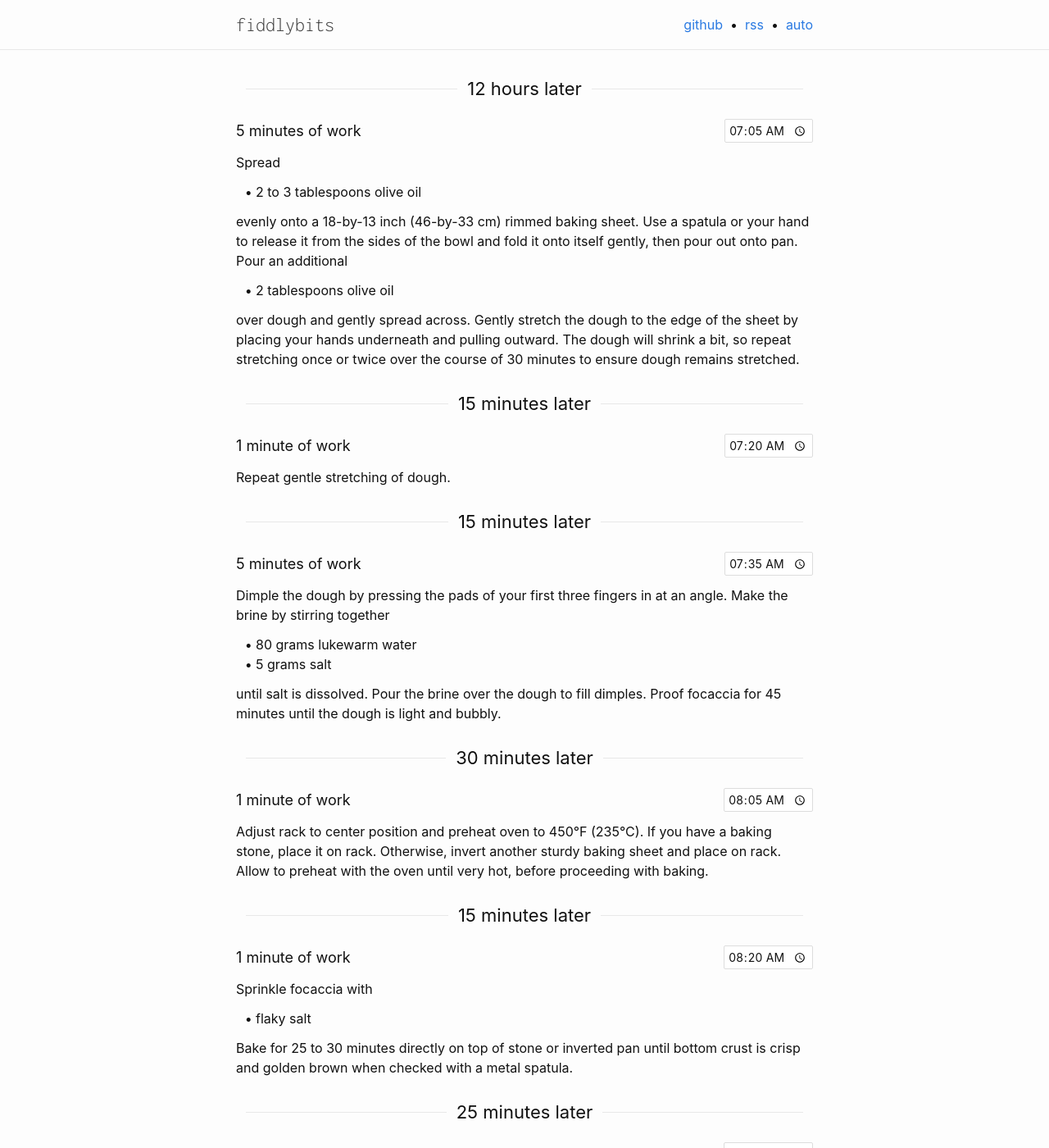
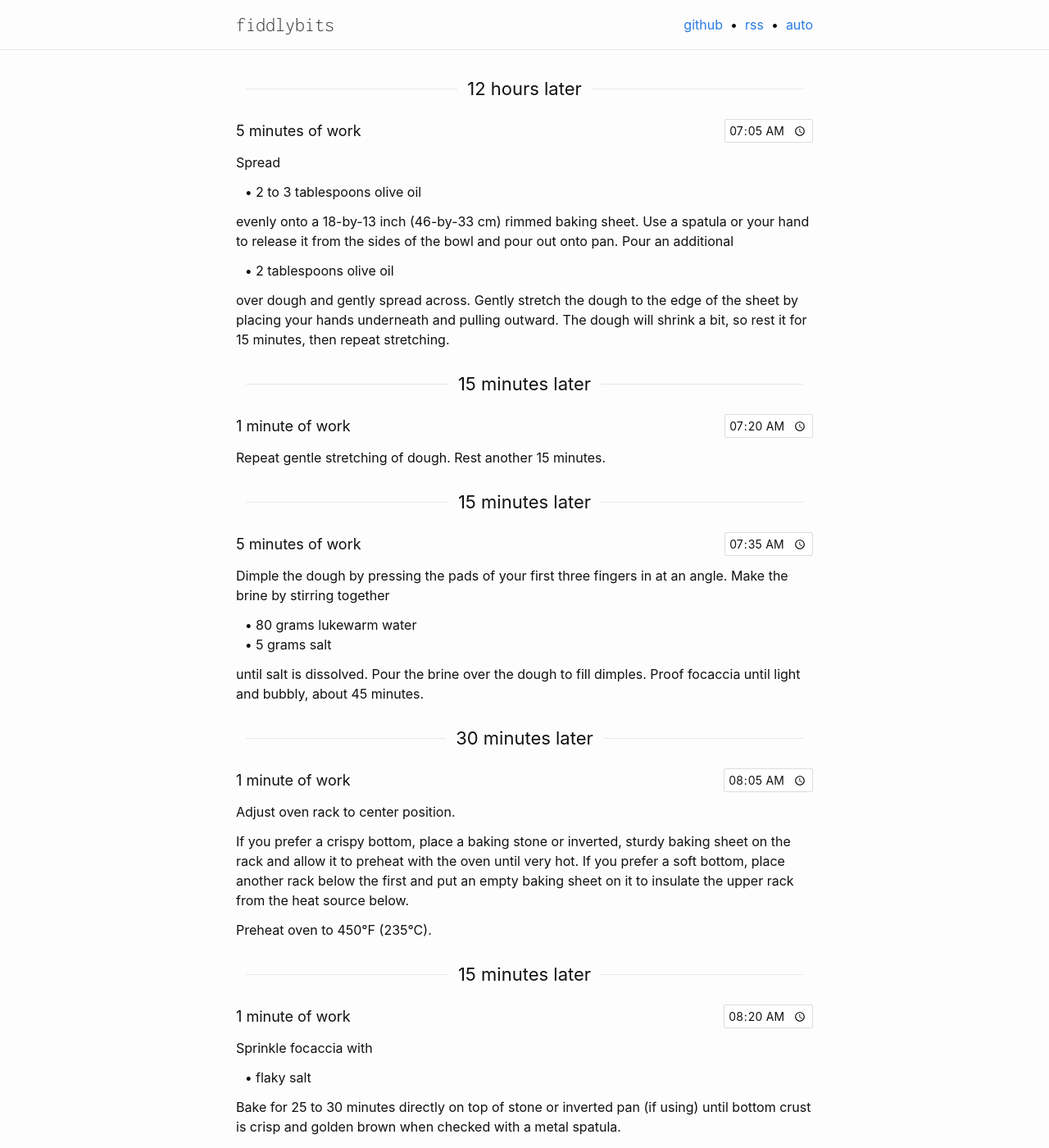
Before and after one commit to seansfkelley/seansfkelley.github.io, a Jekyll site: the page built from _posts/2021-05-17-literate-focaccia.md, in a window 1280 px wide and 1400 px high, scrolled down 1053 px. Shown: the whole window at 82% size. Built offline with Jekyll 4.4.1, drawn with Linux system fonts in a browser that asks for light colours; some web fonts are replaced; some of the changed text lies outside the part shown.

Commit message:
Update copy on the focaccia recipe.

```diff
--- a/_posts/2021-05-17-literate-focaccia.md
+++ b/_posts/2021-05-17-literate-focaccia.md
@@ -45,16 +45,16 @@ Spread
 
 - 2 to 3 tablespoons olive oil
 
-evenly onto a 18-by-13 inch (46-by-33 cm) rimmed baking sheet. Use a spatula or your hand to release it from the sides of the bowl and fold it onto itself gently, then pour out onto pan. Pour an additional
+evenly onto a 18-by-13 inch (46-by-33 cm) rimmed baking sheet. Use a spatula or your hand to release it from the sides of the bowl and pour out onto pan. Pour an additional
 
 - 2 tablespoons olive oil
 
-over dough and gently spread across. Gently stretch the dough to the edge of the sheet by placing your hands underneath and pulling outward. The dough will shrink a bit, so repeat stretching once or twice over the course of 30 minutes to ensure dough remains stretched.
+over dough and gently spread across. Gently stretch the dough to the edge of the sheet by placing your hands underneath and pulling outward. The dough will shrink a bit, so rest it for 15 minutes, then repeat stretching.
 
 {% endliterate_recipe_step %}
 {% literate_recipe_step wait="15m" duration="1m" %}
 
-Repeat gentle stretching of dough.
+Repeat gentle stretching of dough. Rest another 15 minutes.
 
 {% endliterate_recipe_step %}
 {% literate_recipe_step wait="15m" duration="5m" %}
@@ -64,12 +64,16 @@ Dimple the dough by pressing the pads of your first three fingers in at an angle
 - 80 grams lukewarm water
 - 5 grams salt
 
-until salt is dissolved. Pour the brine over the dough to fill dimples. Proof focaccia for 45 minutes until the dough is light and bubbly.
+until salt is dissolved. Pour the brine over the dough to fill dimples. Proof focaccia until light and bubbly, about 45 minutes.
 
 {% endliterate_recipe_step %}
 {% literate_recipe_step wait="30m" duration="1m" %}
 
-Adjust rack to center position and preheat oven to 450°F (235°C). If you have a baking stone, place it on rack. Otherwise, invert another sturdy baking sheet and place on rack. Allow to preheat with the oven until very hot, before proceeding with baking.
+Adjust oven rack to center position.
+
+If you prefer a crispy bottom, place a baking stone or inverted, sturdy baking sheet on the rack and allow it to preheat with the oven until very hot. If you prefer a soft bottom, place another rack below the first and put an empty baking sheet on it to insulate the upper rack from the heat source below.
+
+Preheat oven to 450°F (235°C).
 
 {% endliterate_recipe_step %}
 {% literate_recipe_step wait="15m" duration="1m" %}
@@ -78,7 +82,7 @@ Sprinkle focaccia with
 
 - flaky salt
 
-Bake for 25 to 30 minutes directly on top of stone or inverted pan until bottom crust is crisp and golden brown when checked with a metal spatula.
+Bake for 25 to 30 minutes directly on top of stone or inverted pan (if using) until bottom crust is crisp and golden brown when checked with a metal spatula.
 
 {% endliterate_recipe_step %}
 {% literate_recipe_step wait="25m" duration="1m" %}
@@ -99,6 +103,8 @@ over the whole surface (don’t worry if the olive pools in pockets, it will abs
 
 Release focaccia from pan with metal spatula and transfer to a cooling rack to cool completely.
 
+Store on the counter wrapped in wax paper.
+
 {% endliterate_recipe_step %}
 
 -------------------------------------------------------------------------------
```
Also changed, not shown: other parts of _posts/2021-05-17-literate-focaccia.md (+1 -1 lines).
